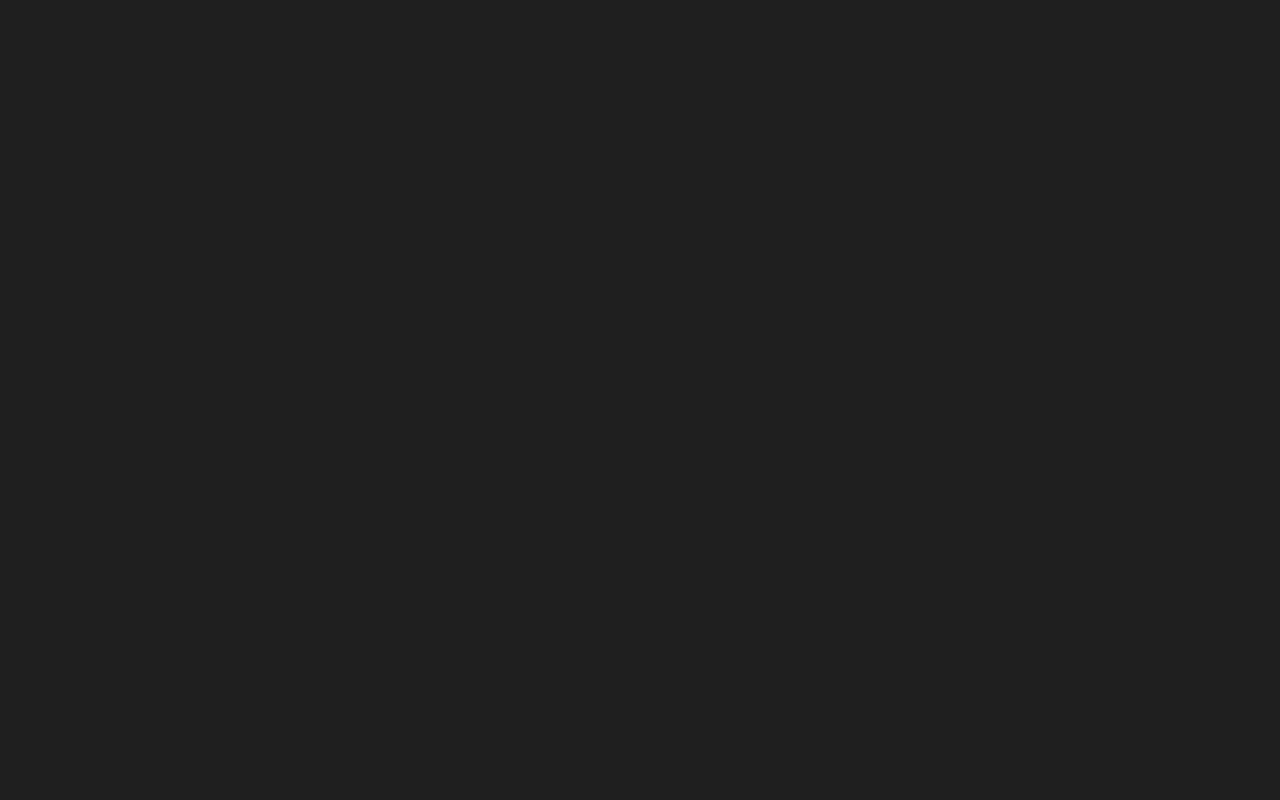
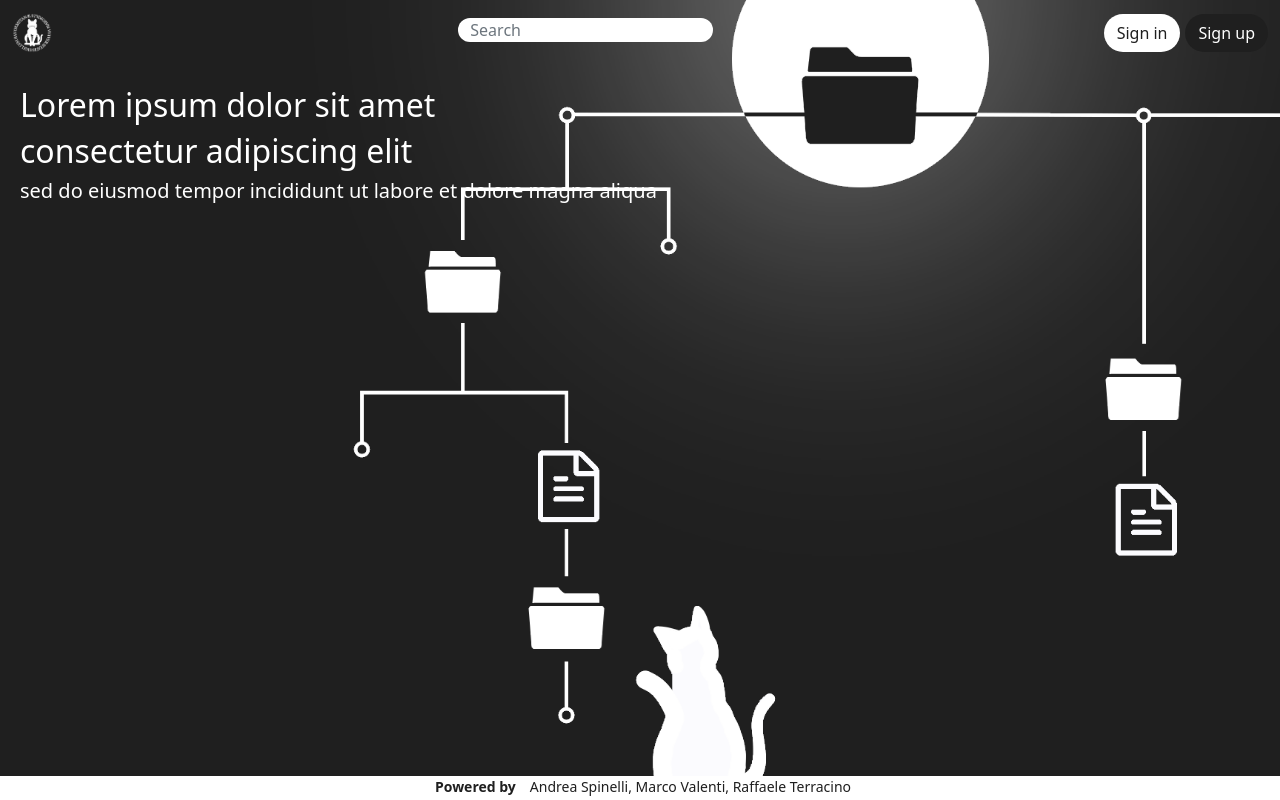
Before and after one commit to ArgonautAstra/Progetto-RdC-2023, a PHP site: page / in a window 1280 px wide. Before the commit the page is empty. Run offline with PHP 8.4, Linux system fonts and the light colour scheme; some libraries are stand-ins or nearby versions.

Commit message:
Add functional index

```diff
--- a/Progetto RdC 22-23/index.php
+++ b/Progetto RdC 22-23/index.php
@@ -18,6 +18,66 @@
 
 	#body {
 		background-color: #1F1F1F;
+		overflow-x: hidden;
+		font-size: 14px;
+		color: white;
+	}
+
+	#main {
+		padding: 20px;
+	}
+
+	#footer {
+		background-color: white;
+		color: #1F1F1F;
+		position: absolute;
+		bottom: 0;
+		right: 0;
+		left: 0;
+	}
+
+	#wallpaper {
+		position: absolute;
+		right: 0;
+		height: 100%;
+		width: auto;
+		z-index: 0;
+	}
+
+	p { margin: 3px; }
+
+	.btn { color: white; }
+
+	.in {
+		color: #1F1F1F;
+		border-radius: 25px;
+		background-color: white;
+	}
+
+	.up {
+		margin-left: 5px;
+		border-radius: 25px;
+		background-color: #1F1F1F;
+	}
+
+	.in:hover {
+		background-color: #1F1F1F;
+		color: white;
+		transition: 0.5s;
+	}
+
+	.up:hover {
+		background-color: white;
+		color: #1F1F1F;
+		transition: 0.5s;
+	}
+
+	.form-control {
+		height: 24px;
+		margin-top: 3px;
+		margin-bottom: 10px;
+		border-radius: 100px;
+		border: none;
 	}
 
 </style>
@@ -26,34 +86,45 @@
 
 <body id="body">
 
+	<!-- wallpaper -->
+
+	<img id="wallpaper" src="img/wallpaper.png" alt="wallpaper">
+
 	<!-- navbar -->
 
-	<div>
+	<div id="navbar" class="navbar justify-content-center">
+		<div class="container-fluid">
+			<img class="navbar-brand" src="img/UNIHub2.png" height="50px">
 
+			<form class="d-flex justify-content-center">
+		  		<input class="form-control" type="search" placeholder="Search" aria-label="Search">
+			</form>
+
+			<div class="d-flex">
+				<a class="btn in" href="login.php">Sign in</a>
+				<a class="btn up" href="register.php">Sign up</a>
+			</div>
+		  </div>
 	</div>
 
 	<!-- main -->
 
-	<div>
+	<div id="main" class="row">
 
 		<!-- body -->
 
 		<div>
-
-		</div>
-
-		<!-- body -->
-
-		<div>
-
+			<h2>Lorem ipsum dolor sit amet</h2>
+			<h2>consectetur adipiscing elit</h2>
+			<h5>sed do eiusmod tempor incididunt ut labore et dolore magna aliqua</h5>
 		</div>
 
 	</div>
 
 	<!-- footer -->
 
-	<div>
-
+	<div id="footer" class="row" align="center">
+		<p><b>Powered by</b>&emsp;Andrea Spinelli, Marco Valenti, Raffaele Terracino</p>
 	</div>
 
 </body>
```
Also changed, not shown: Progetto RdC 22-23/login.php (+6 -1 lines), Progetto RdC 22-23/register.php (+6 -1 lines), Progetto RdC 22-23/img/svg/search.svg (added), Progetto RdC 22-23/img/wallpaper.png (added), Progetto RdC 22-23/view.txt (deleted).
